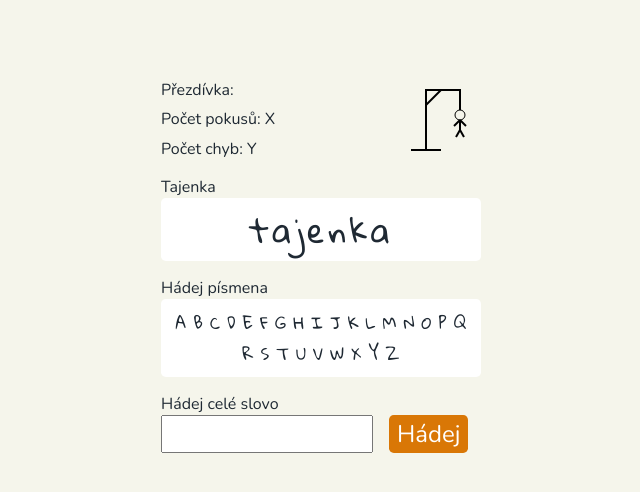
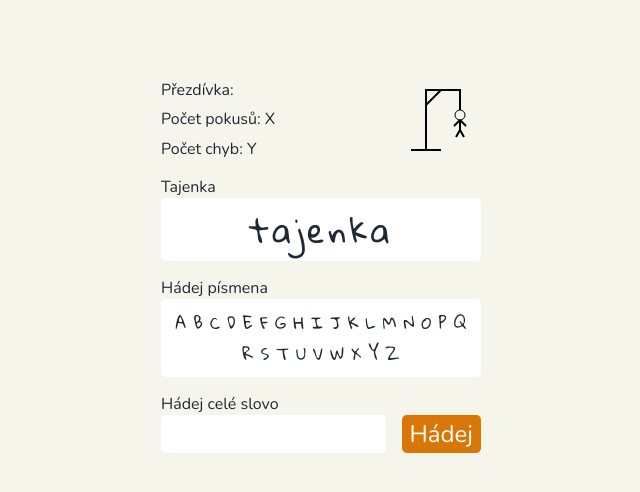
Before and after one commit to ImuneGH/hangman, a React (Vite) app: page /game in a window 1280 px wide. Shown: the top 492 px of the page, without its empty margins (319-959 px from the left). Built offline with nearby package versions, Linux system fonts and the light colour scheme.

Commit message:
fix: oprava guessWord inputu

```diff
--- a/src/components/GuessWord.tsx
+++ b/src/components/GuessWord.tsx
@@ -4,10 +4,10 @@ import "../css/components/guessWord.css";
 
 const GuessWord = () => {
   return (
-    <div className="text-input">
-      <label htmlFor="text-input">Hádej celé slovo</label>
+    <div className="guess-word">
+      <label htmlFor="guess-word">Hádej celé slovo</label>
       <div className="guess-word-container">
-        <input type="text" id="text-input" />
+        <input type="text" id="guess-word" className="guess-word-input" />
         <button>Hádej</button>
       </div>
     </div>
--- a/src/css/components/guessWord.css
+++ b/src/css/components/guessWord.css
@@ -0,0 +1,9 @@
+.guess-word-input {
+  border: none;
+  border-radius: 0.3rem;
+  flex: 1;
+}
+
+.guess-word-input:focus-visible {
+  outline: none;
+}
--- a/src/pages/Game.tsx
+++ b/src/pages/Game.tsx
@@ -3,11 +3,13 @@ import GameInfo from "../components/GameInfo";
 import Solution from "../components/Solution";
 import GuessLetters from "../components/GuessLetters";
 import GuessWord from "../components/GuessWord";
+import { useState } from "react";
 // import { useOutletContext } from "react-router-dom";
 // import type { OutletContextType } from "../types/types";
 
 const Game = () => {
   // const { formData } = useOutletContext<OutletContextType>();
+  const [guessedLetters, setGuessedLetters] = useState<Array<string>>([]);
 
   return (
     <div className="game-layout">
```
